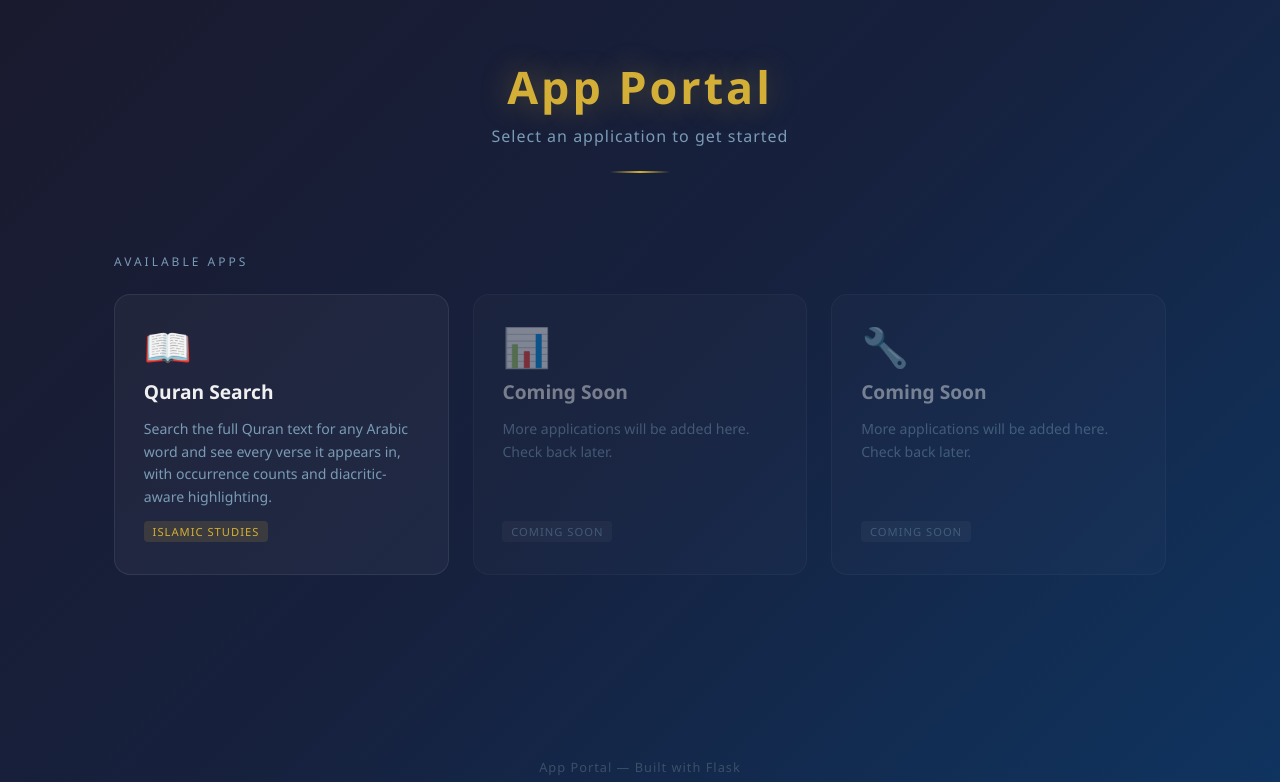
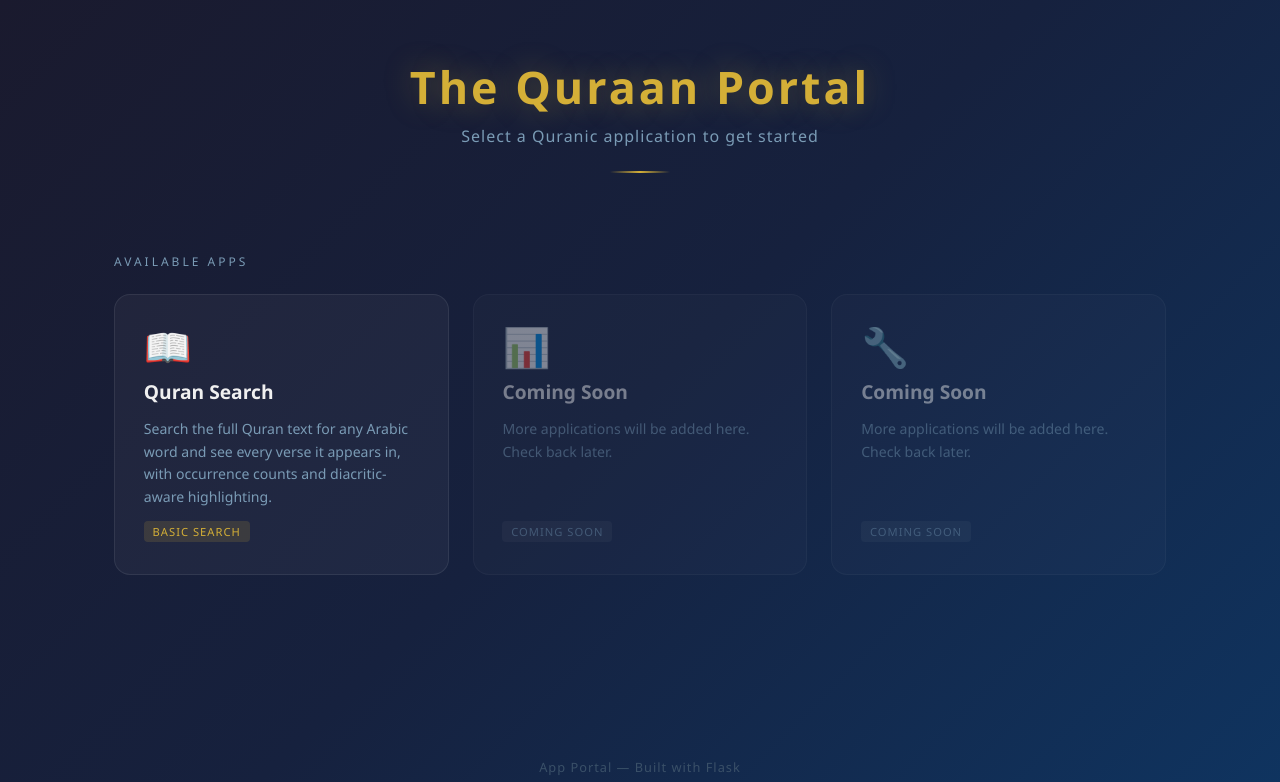
Before and after one commit to abdulbaqi/quran-search, a Flask app: page / in a window 1280 px wide. Shown: the top 782 px of the page. Run offline with Flask 3, Linux system fonts and the light colour scheme; parts of the project's set-up code (start-up, migrations or seed data) failed here and were passed over.

Commit message:
Update portal title and app card tag text
Co-Authored-By: Claude Sonnet 4.6 <noreply@anthropic.com>

```diff
--- a/templates/index.html
+++ b/templates/index.html
@@ -148,8 +148,8 @@
 <body>
 
   <header>
-    <h1>App Portal</h1>
-    <p>Select an application to get started</p>
+    <h1>The Quraan Portal</h1>
+    <p>Select a Quranic application to get started</p>
     <div class="divider"></div>
   </header>
 
@@ -164,7 +164,7 @@
           Search the full Quran text for any Arabic word and see every verse it appears in,
           with occurrence counts and diacritic-aware highlighting.
         </div>
-        <div class="tag">Islamic Studies</div>
+        <div class="tag">Basic Search</div>
       </a>
 
       <div class="app-card coming-soon">
```
